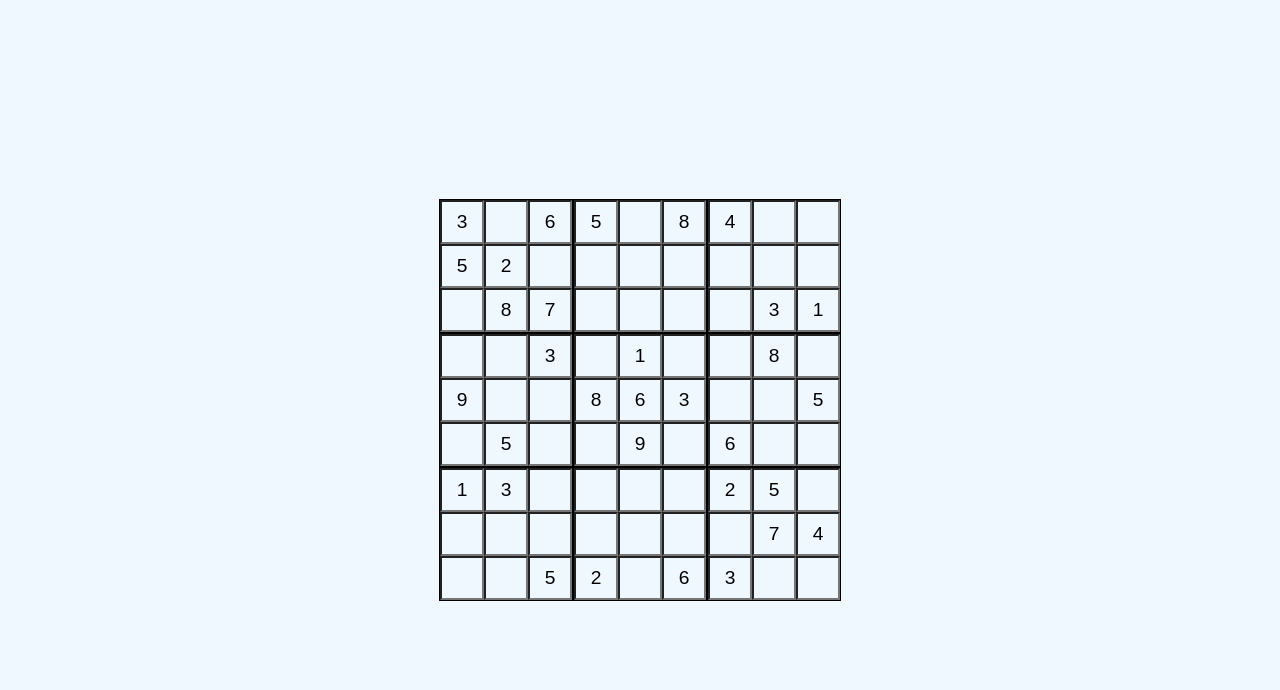
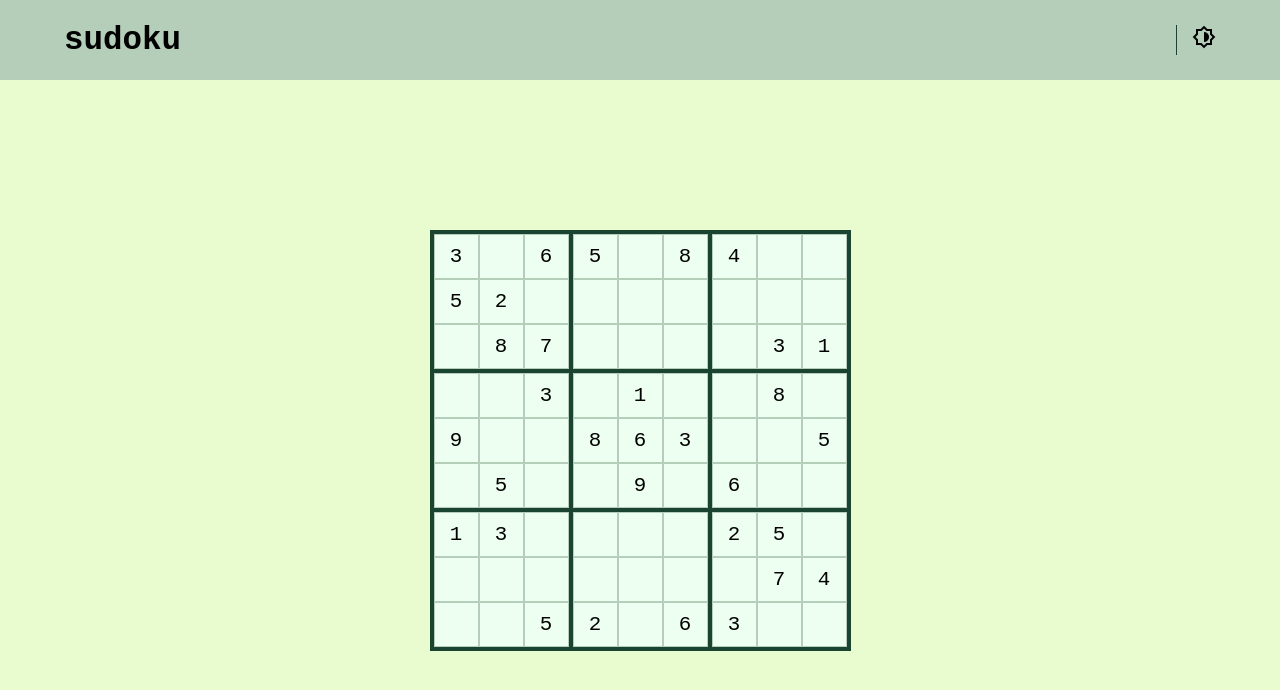
Before and after one commit to sahilkrRaj/sudoku, a plain HTML site: page index.html in a window 1280 px wide. Drawn offline with nearby package versions, Linux system fonts and the light colour scheme.

Commit message:
basiccss1

```diff
--- a/index.html
+++ b/index.html
@@ -5,14 +5,25 @@
     <meta http-equiv="X-UA-Compatible" content="IE=edge">
     <meta name="viewport" content="width=device-width, initial-scale=1.0">
     <link rel="stylesheet" href="sudokubox.css">
+    <link rel="stylesheet" href="https://fonts.googleapis.com/css2?family=Material+Symbols+Outlined:opsz,wght,FILL,GRAD@48,400,0,0" />
+
     <title>Document</title>
     <style>
 
     </style>
 </head>
 <body>
+    <nav>
+        <h2>sudoku </h2>
+        <span class="material-symbols-outlined">
+            brightness_medium
+        </span>
 
+
+
+    </nav>
     <div class="container">
+
 
         <div class="grid-container">
 
--- a/sudokubox.css
+++ b/sudokubox.css
@@ -1,16 +1,54 @@
+
+:root{
+  --bg-color:#e8fccf;
+  --border-color:#1b4332;
+  --border-color-light:#b4ceb9;
+  --text-light:rgb(188, 188, 188);
+  --cell-colour:#edfff0;
+  --right-color:lightblue;
+  --wrong-color:tomato;
+
+
+
+}
 *{
-
+    /* -webkit-appearance: none; */
+    box-sizing: border-box;
     margin: 0;
     padding: 0;
+    font-family: monospace;
 }
-
-.container{
+nav{
+    height: 10vh;
+    background-color: var(--border-color-light);
+    display: flex;
+    align-items: center;
+    justify-content:space-between;
+    padding: 0 5vw;
+}
+nav h2{
+    font-size:2.5rem;
+}
+nav span{
     display: flex;
     justify-content: center;
     align-items: center;
-    background-color: aliceblue;
-    height: 100vh;
+    border-left: 1px solid var(--border-color);
+    padding-left: 15px;
+    height: 30px;
+}
+.container{
+    display: flex;
+    flex-direction: column;
+    justify-content: center;
+    align-items: center;
+    background-color: var(--bg-color);
+    height: 90vh;
     width: 100vw;
+
+}
+.grid-container{
+    border:2px solid var(--border-color);
 }
 
 
@@ -21,20 +59,25 @@ grid-template-columns: auto auto auto;
 }
 
 .grid-container-box{
-    border: 1px solid black;
+    border: 2px solid var(--border-color);
     border-collapse: collapse;
 }
 
 
 .grid-item {
-background-color: rgba(255, 255, 255, 0.8);
+
 text-align: center;
 }
 
 input{
-    width: 40px;
-    height: 40px;
+    outline: none;
+    width: 45px;
+    height: 45px;
     text-align: center;
-    font-size: 1.2rem;
-    background-color: aliceblue;
+    font-size: 1.6rem;
+    background-color: var(--cell-colour);
+    border:0.2px solid var(--border-color-light);
 }
+input:focus{
+    background: var(--border-color-light);
+}
```
